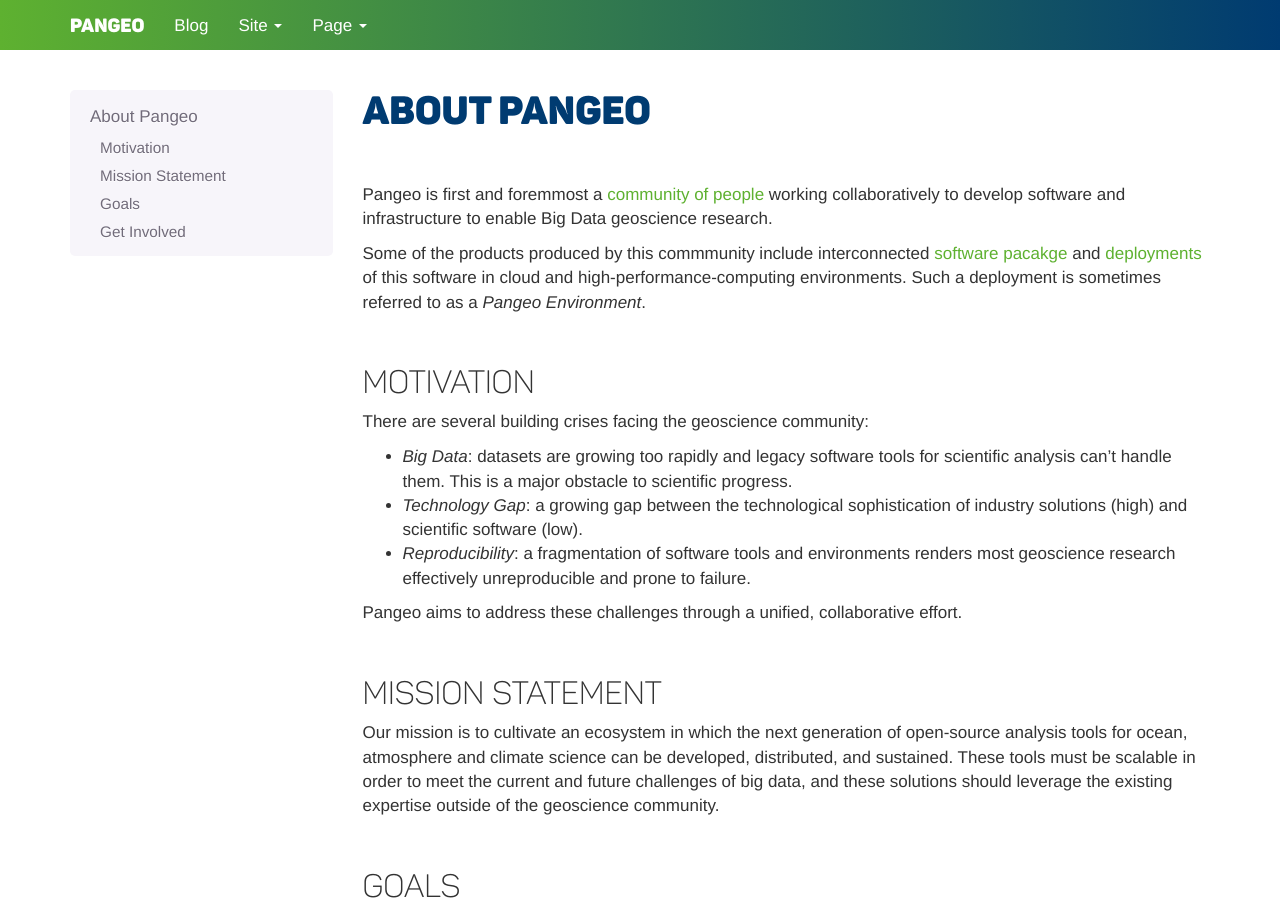
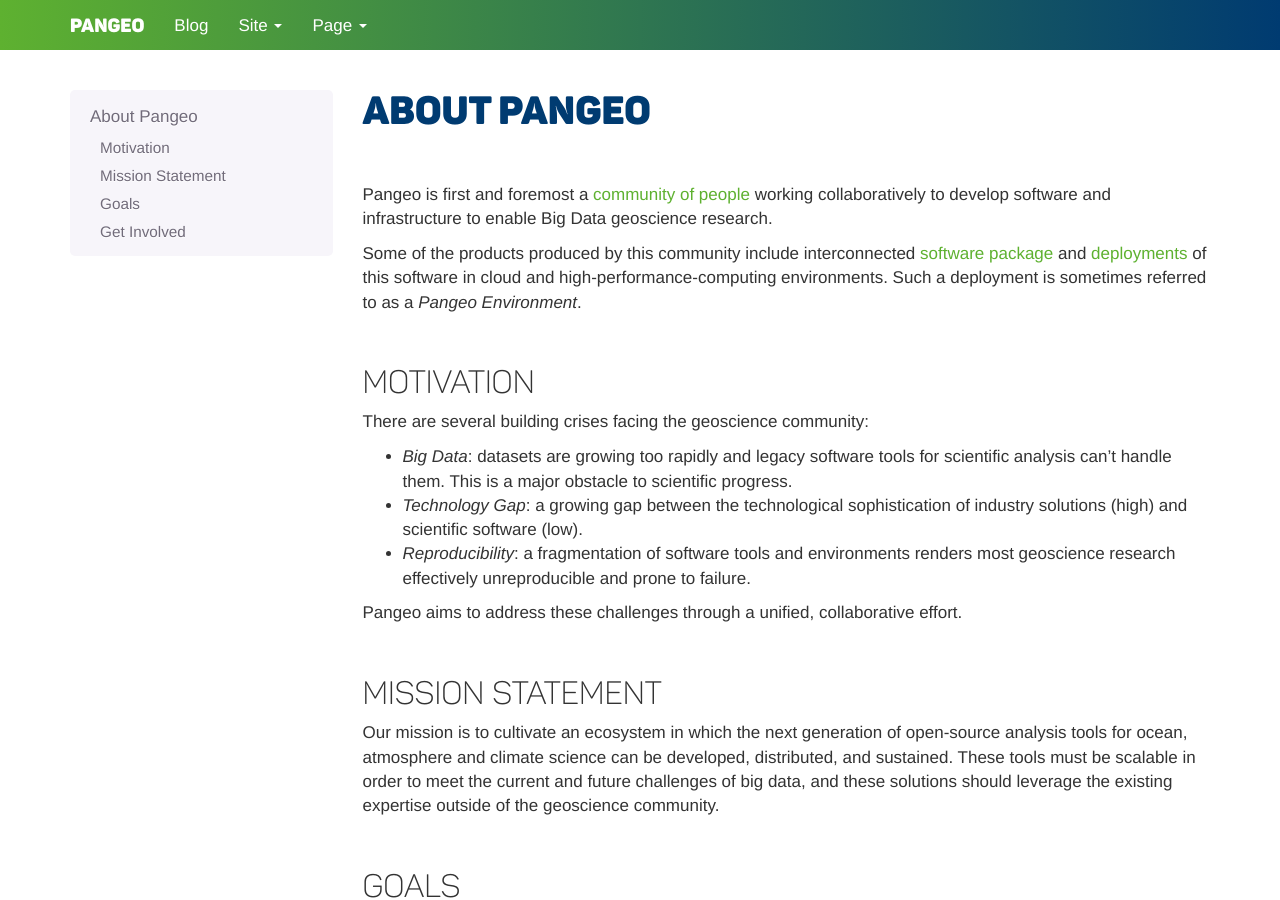
Before and after one commit to pangeo-data/pangeo, a Sphinx documentation site: the page built from docs/about.rst, in a window 1280 px wide and 900 px high. Built offline with Sphinx 7.4.7, drawn with Linux system fonts in a browser that asks for light colours; nearby versions of some CDN libraries; library files that are not in the unit come from our copies; pages that are not in the unit, such as notebooks, are missing from menus; the version number could not be read and is left out.

Commit message:
fix some minor typos

```diff
--- a/docs/about.rst
+++ b/docs/about.rst
@@ -3,12 +3,12 @@
 About Pangeo
 ============
 
-Pangeo is first and foremmost a :ref:`community of people <collaborators>`
+Pangeo is first and foremost a :ref:`community of people <collaborators>`
 working collaboratively to develop software and infrastructure to enable
 Big Data geoscience research.
 
-Some of the products produced by this commmunity include interconnected
-:ref:`software pacakge <packages>` and :ref:`deployments <deployments>` of
+Some of the products produced by this community include interconnected
+:ref:`software package <packages>` and :ref:`deployments <deployments>` of
 this software in cloud and high-performance-computing environments. Such
 a deployment is sometimes referred to as a *Pangeo Environment*.
 
--- a/docs/packages.rst
+++ b/docs/packages.rst
@@ -3,7 +3,7 @@
 Packages
 ========
 
-Pangeo is not one specific software pacakge.
+Pangeo is not one specific software package.
 A Pangeo environment is made of up of many different open-source software packages.
 Each of these packages has its own repository, documentation, and development team.
 
--- a/docs/quickstart.rst
+++ b/docs/quickstart.rst
@@ -19,7 +19,7 @@ yourself with the basics before moving forward with this guide.
 Learn About Pangeo Software
 ---------------------------
 
-Pangeo is not a specific software pacakge.
+Pangeo is not a specific software package.
 A Pangeo environment is made of up of many different open-source software packages.
 Each of these packages has its own repository, documentation, and development team.
 You can learn more about these packages by following the links below.
```
Also changed, not shown: other parts of docs/packages.rst (+1 -1 lines), other parts of docs/quickstart.rst (+1 -1 lines).
